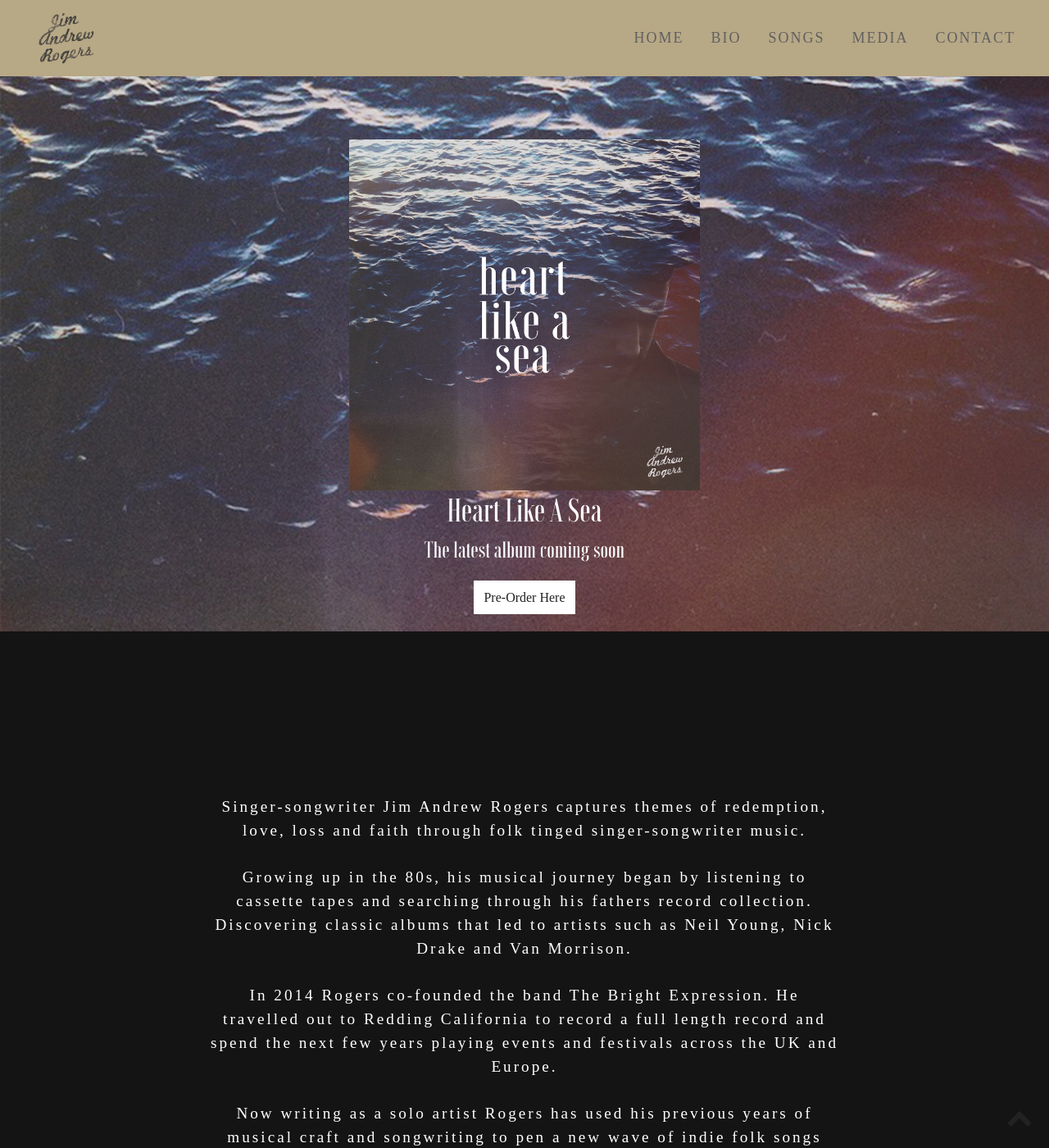
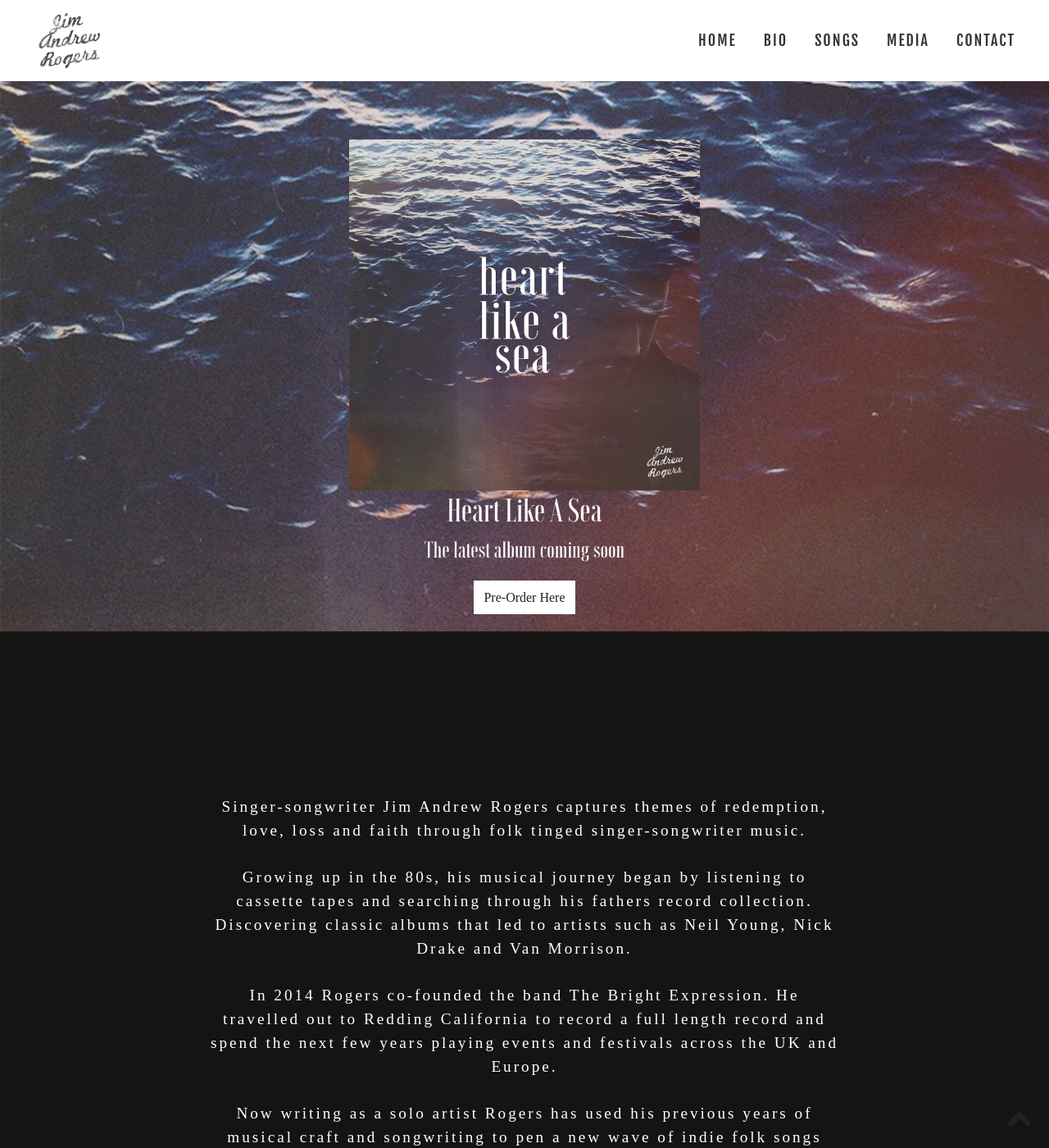
Before and after one commit to JimRogers/jimandrewrogers, a Jekyll site: the page built from index.md, in a window 1280 px wide and 1400 px high. Shown: the whole window at 82% size. Built offline with Jekyll 4.4.1, drawn with Linux system fonts in a browser that asks for light colours; comment, search, counter and statistics services are not loaded.

Commit message:
Add new changes

```diff
--- a/_includes/head.html
+++ b/_includes/head.html
@@ -32,6 +32,8 @@
 	<meta property="article:author" content="{{ author.name }}" />
 	{% endif %}
 	<link href="https://fonts.googleapis.com/css2?family=Cormorant:wght@300;400;500;600;700&display=swap" rel="stylesheet">
+	<link rel="preconnect" href="https://fonts.gstatic.com">
+	<link href="https://fonts.googleapis.com/css2?family=Fjalla+One&display=swap" rel="stylesheet">
 	<link href="css/bootstrap.min.css" rel="stylesheet">
 	<link href="css/component.css" rel="stylesheet">
 	<link href="css/font-awesome.min.css" rel="stylesheet">
--- a/_includes/home_contact.html
+++ b/_includes/home_contact.html
@@ -19,16 +19,16 @@
 			<div class="indicates-required"><span class="asterisk">*</span> indicates required</div>
 			<div class="mc-field-group">
 				<label for="mce-FNAME">First Name </label>
-				<input type="text" value="" name="FNAME" class="" id="mce-FNAME">
+				<input type="text" value="" name="FNAME" placeholder="FIRST NAME" class="" id="mce-FNAME">
 			</div>
 			<div class="mc-field-group">
 				<label for="mce-LNAME">Last Name </label>
-				<input type="text" value="" name="LNAME" class="" id="mce-LNAME">
+				<input type="text" value="" name="LNAME" placeholder="LAST NAME" class="" id="mce-LNAME">
 			</div>
 			<div class="mc-field-group">
 				<label for="mce-EMAIL">Email Address  <span class="asterisk">*</span>
 			</label>
-				<input type="email" value="" name="EMAIL" class="required email" id="mce-EMAIL">
+				<input type="email" value="" name="EMAIL" placeholder="EMAIL" class="required email" id="mce-EMAIL">
 			</div>
 			<div class="mc-field-group" style="display:none;">
 				<label for="mce-MMERGE3">Message </label>
--- a/_includes/page_head.html
+++ b/_includes/page_head.html
@@ -35,4 +35,6 @@
 	<link href="../css/component.css" rel="stylesheet">
 	<link href="../css/font-awesome.min.css" rel="stylesheet">
 	<link href="../css/style.css" rel="stylesheet" type="text/css" media="all">
+	<link rel="preconnect" href="https://fonts.gstatic.com">
+	<link href="https://fonts.googleapis.com/css2?family=Fjalla+One&display=swap" rel="stylesheet">
 </head>
--- a/_includes/post_head.html
+++ b/_includes/post_head.html
@@ -34,4 +34,6 @@
 	<link href="../../../../css/component.css" rel="stylesheet">
 	<link href="../../../../css/font-awesome.min.css" rel="stylesheet">
 	<link href="../../../../css/style.css" rel="stylesheet" type="text/css" media="all">
+	<link rel="preconnect" href="https://fonts.gstatic.com">
+	<link href="https://fonts.googleapis.com/css2?family=Fjalla+One&display=swap" rel="stylesheet">
 </head>
--- a/css/style.css
+++ b/css/style.css
@@ -80,7 +80,7 @@ Header
 ---*/
 header {
 	text-align:right;
-	background:#b7a886;
+	background:#fff;
 	width:100%;
 	z-index:999;
 	margin: 0 auto;
@@ -90,10 +90,10 @@ header {
     float: right;
 }
 .navbar-nav a {
-	color: #616060 !important;
-    font-family: "Comorant";
+	color: #333 !important;
+    font-family: 'Fjalla One';
     letter-spacing: 2px;
-    font-weight: 400;
+    font-weight: 200;
     padding: 25px;
     padding-right: 25px !important;
 	font-size:1.2em;
```
